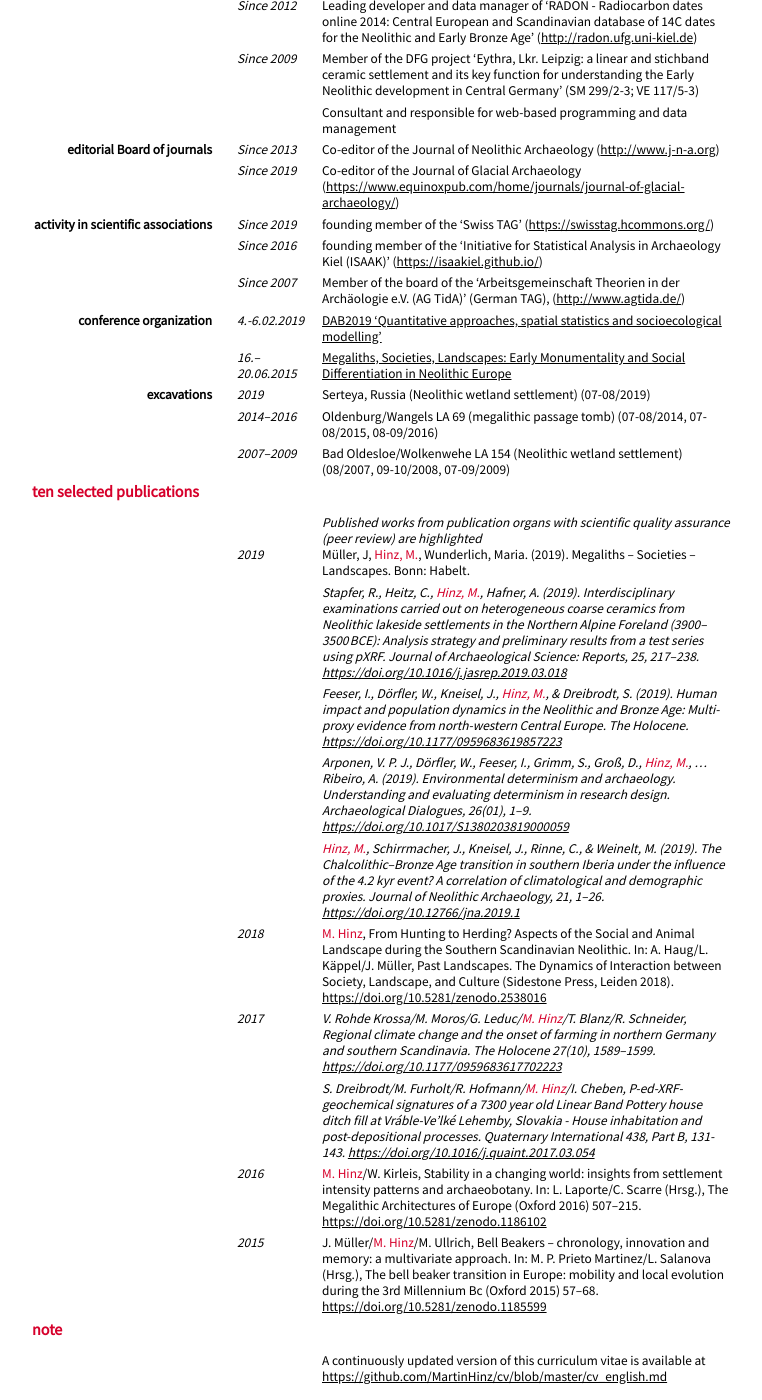
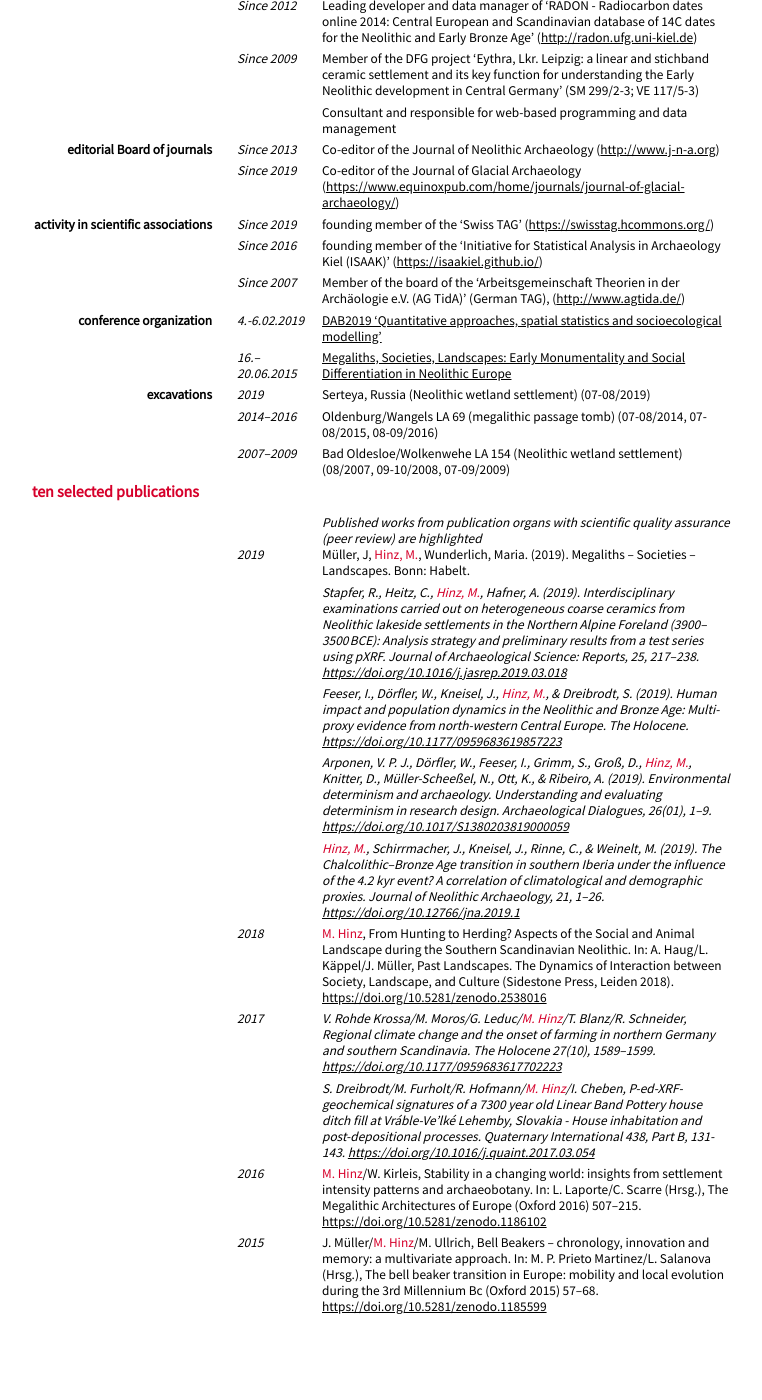
Before and after one commit to MartinHinz/cv, a Jekyll site: the page built from cv_english_10_publications.md, in a window 1280 px wide and 1400 px high, scrolled down 1889 px. Shown: the whole window, without its empty margins (208-970 px from the left). Built offline with Jekyll 4.4.1, drawn with Linux system fonts in a browser that asks for light colours; nearby versions of some CDN libraries; our own code applies the rules of GitHub Pages for plain Markdown files; after the commit the page ends 3220 px from its top, so only the background shows below that.

Commit message:
Update cv_english_10_publications.md

```diff
--- a/cv_english_10_publications.md
+++ b/cv_english_10_publications.md
@@ -196,7 +196,7 @@ Since 2007
 : - Müller, J, <span class="ich">Hinz, M.</span>, Wunderlich, Maria. (2019). Megaliths – Societies – Landscapes. Bonn: Habelt.
   - *Stapfer, R., Heitz, C., <span class="ich">Hinz, M.</span>, Hafner, A. (2019). Interdisciplinary examinations carried out on heterogeneous coarse ceramics from Neolithic lakeside settlements in the Northern Alpine Foreland (3900–3500 BCE): Analysis strategy and preliminary results from a test series using pXRF. Journal of Archaeological Science: Reports, 25, 217–238. [https://doi.org/10.1016/j.jasrep.2019.03.018](https://doi.org/10.1016/j.jasrep.2019.03.018)*
   - *Feeser, I., Dörfler, W., Kneisel, J., <span class="ich">Hinz, M.</span>, & Dreibrodt, S. (2019). Human impact and population dynamics in the Neolithic and Bronze Age: Multi-proxy evidence from north-western Central Europe. The Holocene. [https://doi.org/10.1177/0959683619857223](https://doi.org/10.1177/0959683619857223)*
-  - *Arponen, V. P. J., Dörfler, W., Feeser, I., Grimm, S., Groß, D., <span class="ich">Hinz, M.</span>, … Ribeiro, A. (2019). Environmental determinism and archaeology. Understanding and evaluating determinism in research design. Archaeological Dialogues, 26(01), 1–9. [https://doi.org/10.1017/S1380203819000059](https://doi.org/10.1017/S1380203819000059)*
+  - *Arponen, V. P. J., Dörfler, W., Feeser, I., Grimm, S., Groß, D., <span class="ich">Hinz, M.</span>, Knitter, D., Müller-Scheeßel, N., Ott, K., & Ribeiro, A. (2019). Environmental determinism and archaeology. Understanding and evaluating determinism in research design. Archaeological Dialogues, 26(01), 1–9. [https://doi.org/10.1017/S1380203819000059](https://doi.org/10.1017/S1380203819000059)*
   - *<span class="ich">Hinz, M.</span>, Schirrmacher, J., Kneisel, J., Rinne, C., & Weinelt, M. (2019). The Chalcolithic–Bronze Age transition in southern Iberia under the influence of the 4.2 kyr event? A correlation of climatological and demographic proxies. Journal of Neolithic Archaeology, 21, 1–26. [https://doi.org/10.12766/jna.2019.1](https://doi.org/10.12766/jna.2019.1)*
 
 2018
@@ -212,11 +212,6 @@ Since 2007
 2015
 : - J. Müller/<span class="ich">M. Hinz</span>/M. Ullrich, Bell Beakers – chronology, innovation and memory: a multivariate approach. In: M. P. Prieto Martinez/L. Salanova (Hrsg.), The bell beaker transition in Europe: mobility and local evolution during the 3rd Millennium Bc (Oxford 2015) 57–68. [https://doi.org/10.5281/zenodo.1185599](https://doi.org/10.5281/zenodo.1185599)
 
-## note
-&nbsp;
-: - A continuously updated version of this curriculum vitae is available at [https://github.com/MartinHinz/cv/blob/master/cv_english.md](https://github.com/MartinHinz/cv/blob/master/cv_english.md)
-
-
 <!-- ### Footer
 
 Last updated: January 2020 -->
```
